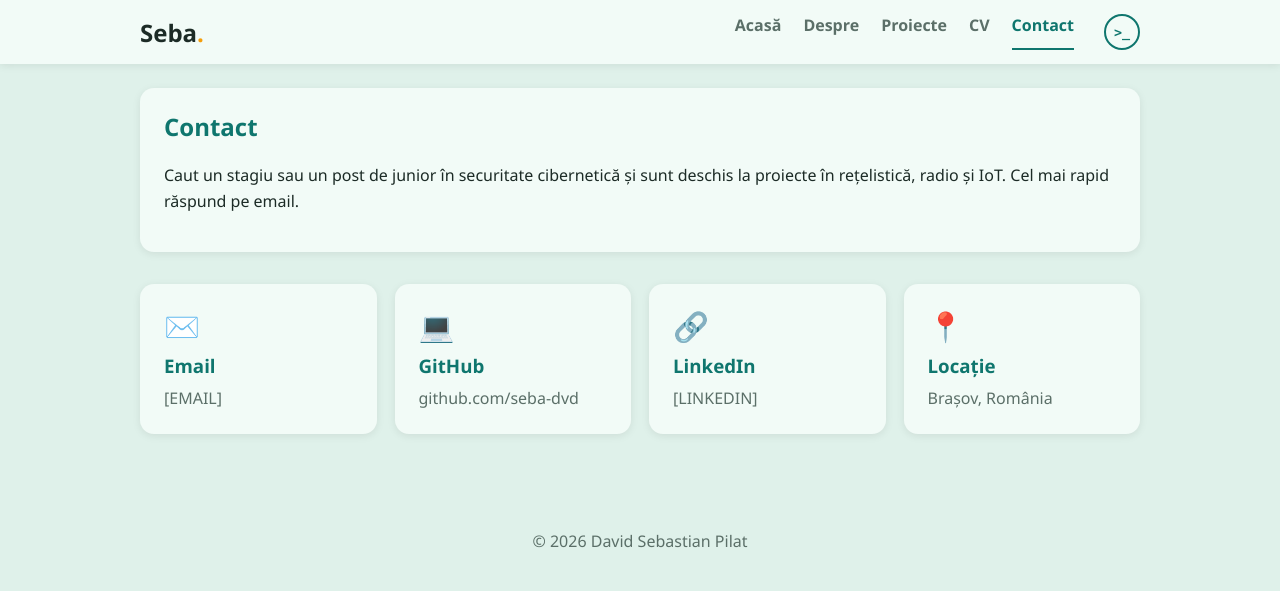
After one commit to seba-dvd/seba-portfolio, a PHP site: page /contact.php in a window 1280 px wide. The commit adds this page. Shown: the top 591 px of the page. Run offline with PHP 8.4, Linux system fonts and the light colour scheme.

Commit message:
feat(site): contact page
Email, GitHub, LinkedIn and location as cards. The email and LinkedIn
address are placeholders until the final ones are chosen.

Co-Authored-By: Claude Opus 5.5 <noreply@anthropic.com>

```diff
--- /dev/null
+++ b/www/contact.php
@@ -0,0 +1,68 @@
+<!DOCTYPE html>
+<html lang="ro">
+<head>
+    <meta charset="UTF-8">
+    <meta name="viewport" content="width=device-width, initial-scale=1.0">
+    <title>David Sebastian Pilat – Contact</title>
+    <link rel="stylesheet" href="css/style.css">
+    <script src="js/tranzitii.js"></script>
+</head>
+
+<body>
+    <header>
+        <nav>
+            <a class="logo" href="index.php">Seba<span>.</span></a>
+            <div class="meniu">
+                <a href="index.php">Acasă</a>
+                <a href="despre.php">Despre</a>
+                <a href="proiecte.php">Proiecte</a>
+                <a href="cv.php">CV</a>
+                <a class="activ" href="contact.php">Contact</a>
+                <button class="comuta-tema" type="button" aria-label="Schimbă tema"><span class="tema-ic-cyber">&gt;_</span><span class="tema-ic-mint">🌿</span></button>
+            </div>
+        </nav>
+    </header>
+
+    <main>
+        <section class="card contact-intro">
+            <h1>Contact</h1>
+            <p>
+                Caut un stagiu sau un post de junior în securitate cibernetică și sunt deschis la
+                proiecte în rețelistică, radio și IoT. Cel mai rapid răspund pe email.
+            </p>
+        </section>
+
+        <section class="grid-hobby">
+            <!-- TODO: the email you want on the public site -->
+            <a class="card contact-card" href="mailto:[EMAIL]">
+                <span class="icon">✉️</span>
+                <h3>Email</h3>
+                <p>[EMAIL]</p>
+            </a>
+
+            <a class="card contact-card" href="https://github.com/seba-dvd" target="_blank" rel="noopener noreferrer">
+                <span class="icon">💻</span>
+                <h3>GitHub</h3>
+                <p>github.com/seba-dvd</p>
+            </a>
+
+            <!-- TODO: your LinkedIn profile address -->
+            <a class="card contact-card" href="[LINKEDIN]" target="_blank" rel="noopener noreferrer">
+                <span class="icon">🔗</span>
+                <h3>LinkedIn</h3>
+                <p>[LINKEDIN]</p>
+            </a>
+
+            <div class="card contact-card">
+                <span class="icon">📍</span>
+                <h3>Locație</h3>
+                <p>Brașov, România</p>
+            </div>
+        </section>
+    </main>
+
+    <footer>
+        <p>&copy; 2026 David Sebastian Pilat</p>
+    </footer>
+</body>
+</html>
--- a/www/css/style.css
+++ b/www/css/style.css
@@ -626,6 +626,38 @@ footer {
     color: var(--accent);
 }
 
+/* ===== Contact page ===== */
+.contact-intro h1 {
+    margin-top: 0;
+    color: var(--accent);
+}
+
+.contact-intro {
+    margin-bottom: 32px;
+}
+
+/* The whole card is the link */
+.contact-card {
+    display: block;
+    text-decoration: none;
+    color: var(--text);
+}
+
+.contact-card h3 {
+    color: var(--accent);
+}
+
+.contact-card p {
+    margin: 0;
+    color: var(--text-slab);
+    overflow-wrap: anywhere;              /* long addresses wrap on phones */
+}
+
+a.contact-card:focus-visible {
+    outline: 2px solid var(--accent);
+    outline-offset: 3px;
+}
+
 /* ===== Transitions ===== */
 
 /* 1. Every navigation between pages of this site cross-fades */
```
